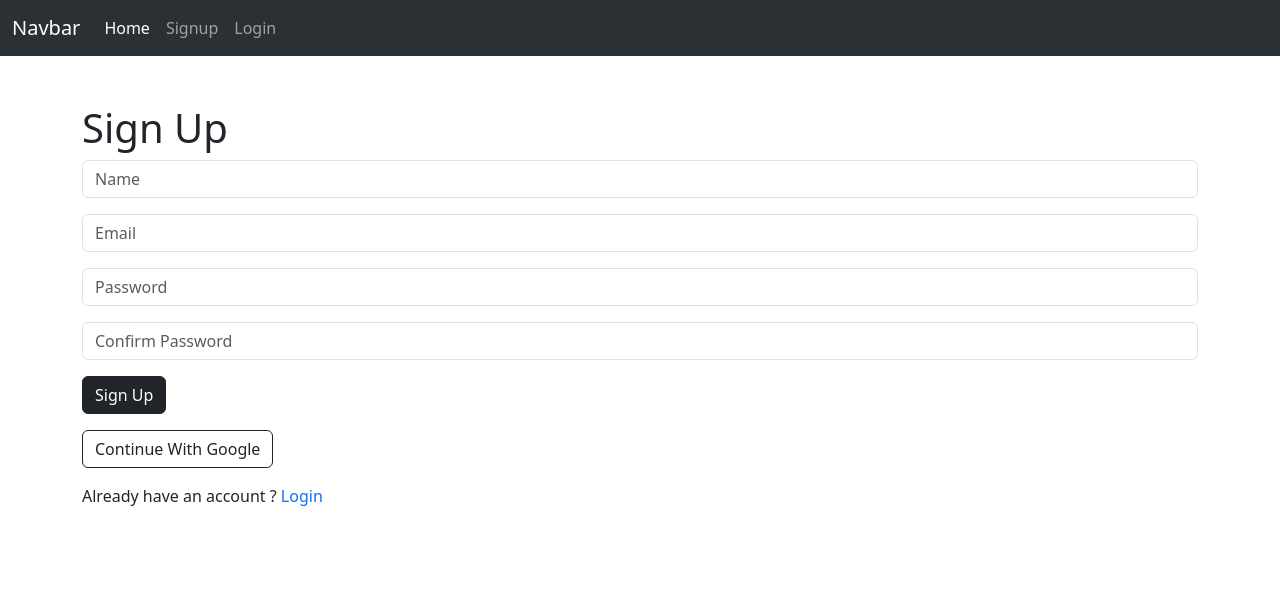
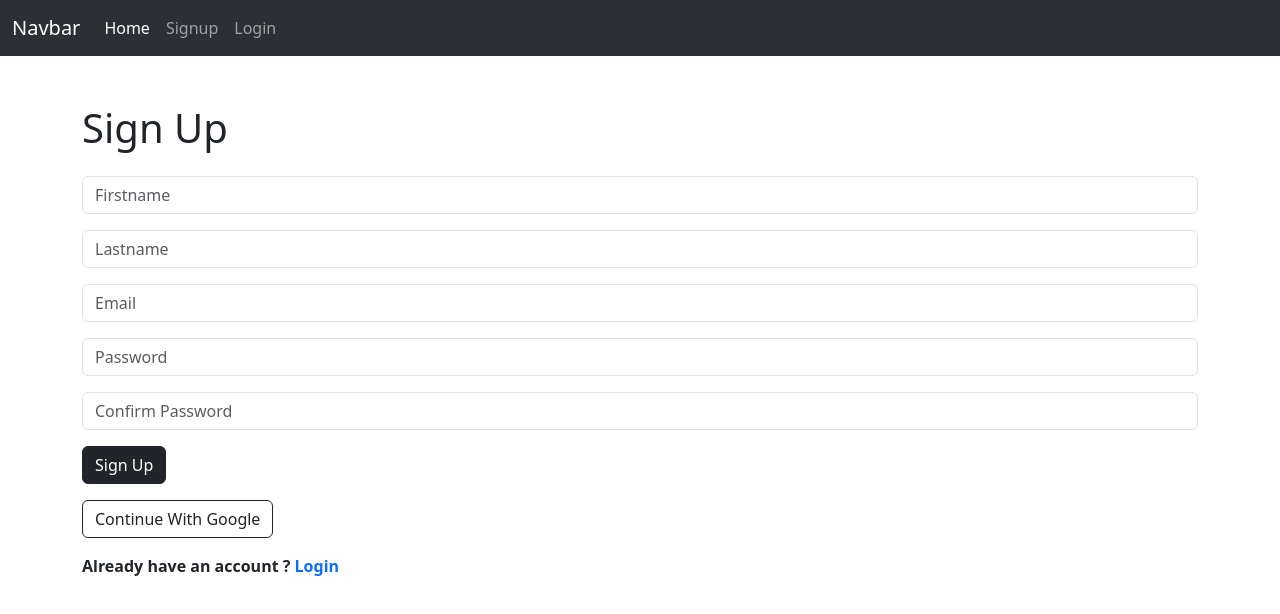
Before and after one commit to Eshat002/Auth, a React (Create React App) app in the folder frontend/: page /signup in a window 1280 px wide. Shown: the top 614 px of the page. Built offline with nearby package versions, Linux system fonts and the light colour scheme.

Commit message:
fix reducer

```diff
--- a/frontend/src/actions/auth.jsx
+++ b/frontend/src/actions/auth.jsx
@@ -168,14 +168,20 @@ export const login = (email, password) => async (dispatch) => {
 };
 
 export const signup =
-  (name, email, password, re_password) => async (dispatch) => {
+  (first_name, last_name, email, password, re_password) => async (dispatch) => {
     const config = {
       headers: {
         "Content-Type": "application/json",
       },
     };
 
-    const body = JSON.stringify({ name, email, password, re_password });
+    const body = JSON.stringify({
+      first_name,
+      last_name,
+      email,
+      password,
+      re_password,
+    });
 
     try {
       const res = await axios.post(
@@ -183,6 +189,7 @@ export const signup =
         body,
         config
       );
+      console.log("user", res);
 
       dispatch({
         type: SIGNUP_SUCCESS,
--- a/frontend/src/components/Navbar.jsx
+++ b/frontend/src/components/Navbar.jsx
@@ -1,9 +1,10 @@
-import React from "react";
-import { Link } from "react-router-dom";
+import React, { useState } from "react";
+import { Link, Navigate } from "react-router-dom";
 import { connect } from "react-redux";
 import { logout } from "../actions/auth";
 
 const Navbar = ({ logout, isAuthenticated }) => {
+  const [navigate, setNavigate] = useState(false);
   const guestLinks = () => (
     <>
       <li className="nav-item">
@@ -21,13 +22,19 @@ const Navbar = ({ logout, isAuthenticated }) => {
 
   const authLinks = () => (
     <li className="nav-item">
-      <a className="nav-link" onClick={logout} href="#!">
+      <a className="nav-link" onClick={logout_user} href="#!">
         Logout
       </a>
     </li>
   );
 
+  const logout_user = () => {
+    logout();
+    setNavigate(true);
+  };
+
   return (
+    <>
       <div className="nav-container">
         <nav
           className="navbar navbar-expand-lg bg-body-tertiary"
@@ -61,6 +68,8 @@ const Navbar = ({ logout, isAuthenticated }) => {
           </div>
         </nav>
       </div>
+      {navigate ? <Navigate to="/" /> : <></>}
+    </>
   );
 };
 
--- a/frontend/src/reducers/auth.jsx
+++ b/frontend/src/reducers/auth.jsx
@@ -66,9 +66,7 @@ export default function (state = initialState, action) {
       };
 
     case GOOGLE_AUTH_SUCCESS:
-      localStorage.setItem("access");
-      localStorage.setItem("refresh");
-      console.log("store", localStorage.getItem("access"));
+      localStorage.setItem("access", payload.access);
       return {
         ...state,
         isAuthenticated: true,
--- a/frontend/src/screens/Home.jsx
+++ b/frontend/src/screens/Home.jsx
@@ -15,7 +15,7 @@ const Home = ({ isAuthenticated, logout }) => {
         <hr className="my-4" />
         <p>Click the Login button to proceed </p>
         {isAuthenticated ? (
-          <Link className="btn btn-dark btn-lg" onClick={logout} role="button">
+          <Link className="btn btn-dark btn-lg" onClick={logout} type="button">
             Logout
           </Link>
         ) : (
--- a/frontend/src/screens/Login.jsx
+++ b/frontend/src/screens/Login.jsx
@@ -57,6 +57,7 @@ const Login = ({ login, isAuthenticated }) => {
         <button className="btn btn-dark" type="submit">
           Sign In
         </button>
+      </form>
       <br />
       <button
         className="btn btn-outline-dark mt-3"
@@ -64,13 +65,13 @@ const Login = ({ login, isAuthenticated }) => {
       >
         Continue With Google
       </button>
-        <p className="mt-3">
+      <p className="mt-3 fw-bold">
         Don't have a button?{" "}
         <Link className="link-offset-2 text-decoration-none" to="/signup">
           Sign Up
         </Link>
       </p>
-        <p className="mt-3">
+      <p className="mt-3 fw-bold">
         Forgot password?{" "}
         <Link
           className="link-offset-2 text-decoration-none"
@@ -79,7 +80,6 @@ const Login = ({ login, isAuthenticated }) => {
           Reset Password
         </Link>
       </p>
-      </form>
     </div>
   );
 };
--- a/frontend/src/screens/Signup.jsx
+++ b/frontend/src/screens/Signup.jsx
@@ -7,18 +7,19 @@ import axios from "axios";
 const Signup = ({ signup, isAuthenticated }) => {
   const [accountCreated, setAccountCreated] = useState(false);
   const [FormData, setFormData] = useState({
-    name: "",
+    first_name: "",
+    last_name: "",
     email: "",
     password: "",
     re_password: "",
   });
-  const { name, email, password, re_password } = FormData;
+  const { first_name, last_name, email, password, re_password } = FormData;
   const onChange = (e) =>
     setFormData({ ...FormData, [e.target.name]: e.target.value });
   const onSubmit = (e) => {
     e.preventDefault();
     if (password === re_password) {
-      signup(name, email, password, re_password);
+      signup(first_name, last_name, email, password, re_password);
       setAccountCreated(true);
     }
   };
@@ -42,15 +43,25 @@ const Signup = ({ signup, isAuthenticated }) => {
 
   return (
     <div className="container mt-5">
-      <h1>Sign Up</h1>
+      <h1 className="mb-4">Sign Up</h1>
       <form onSubmit={(e) => onSubmit(e)}>
         <div className="form-group">
           <input
             type="text"
-            name="name"
-            placeholder="Name"
+            name="first_name"
+            placeholder="Firstname"
             className="form-control mb-3"
-            value={name}
+            value={first_name}
+            onChange={(e) => onChange(e)}
+          />
+        </div>
+        <div className="form-group">
+          <input
+            type="text"
+            name="last_name"
+            placeholder="Lastname"
+            className="form-control mb-3"
+            value={last_name}
             onChange={(e) => onChange(e)}
           />
         </div>
@@ -94,7 +105,7 @@ const Signup = ({ signup, isAuthenticated }) => {
       >
         Continue With Google
       </button>{" "}
-      <p className="mt-3">
+      <p className="mt-3 fw-bold">
         Already have an account ?{" "}
         <Link className="link-offset-3 text-decoration-none" to="/login">
           Login
```
Also changed, not shown: 8 other files (tests, documents, lock files or other folders). Lines whose indentation alone changed are shown as unchanged.
